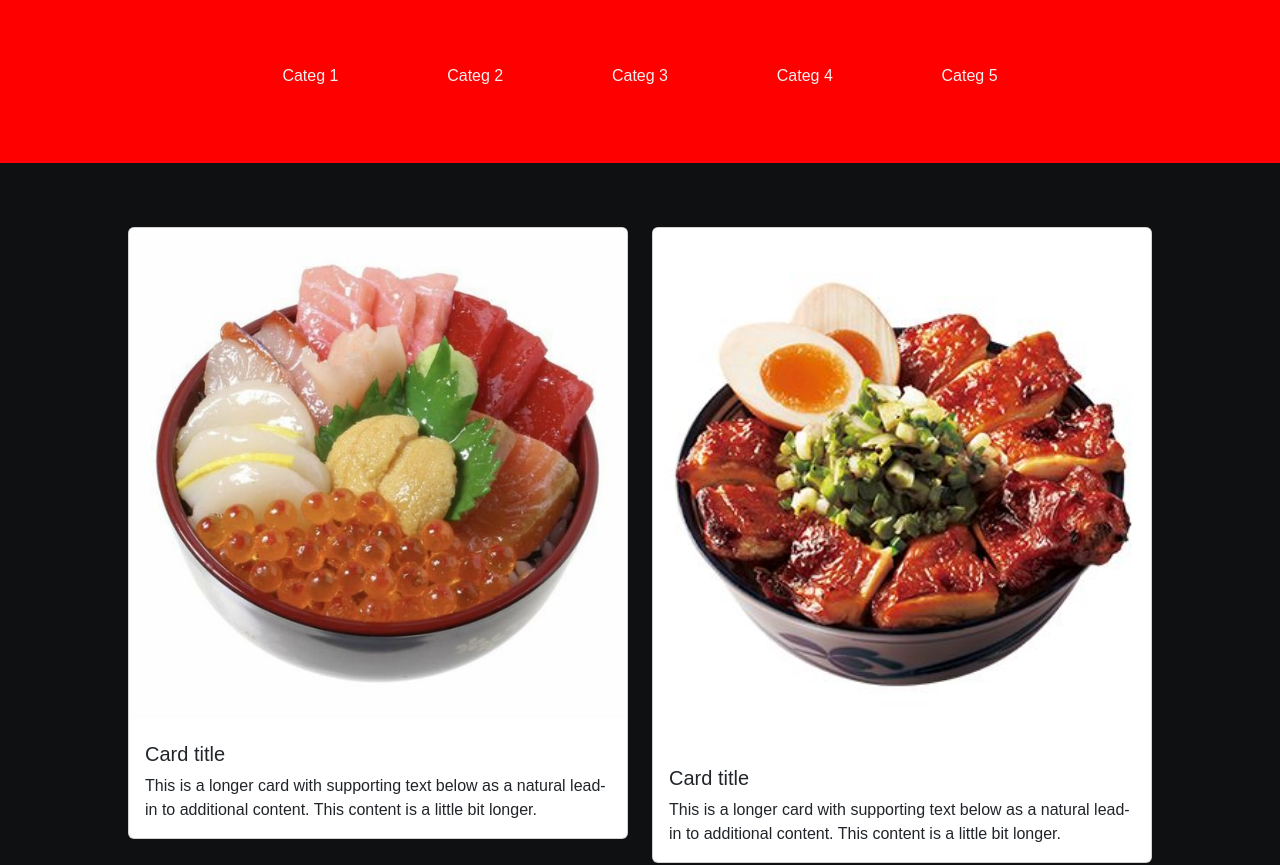
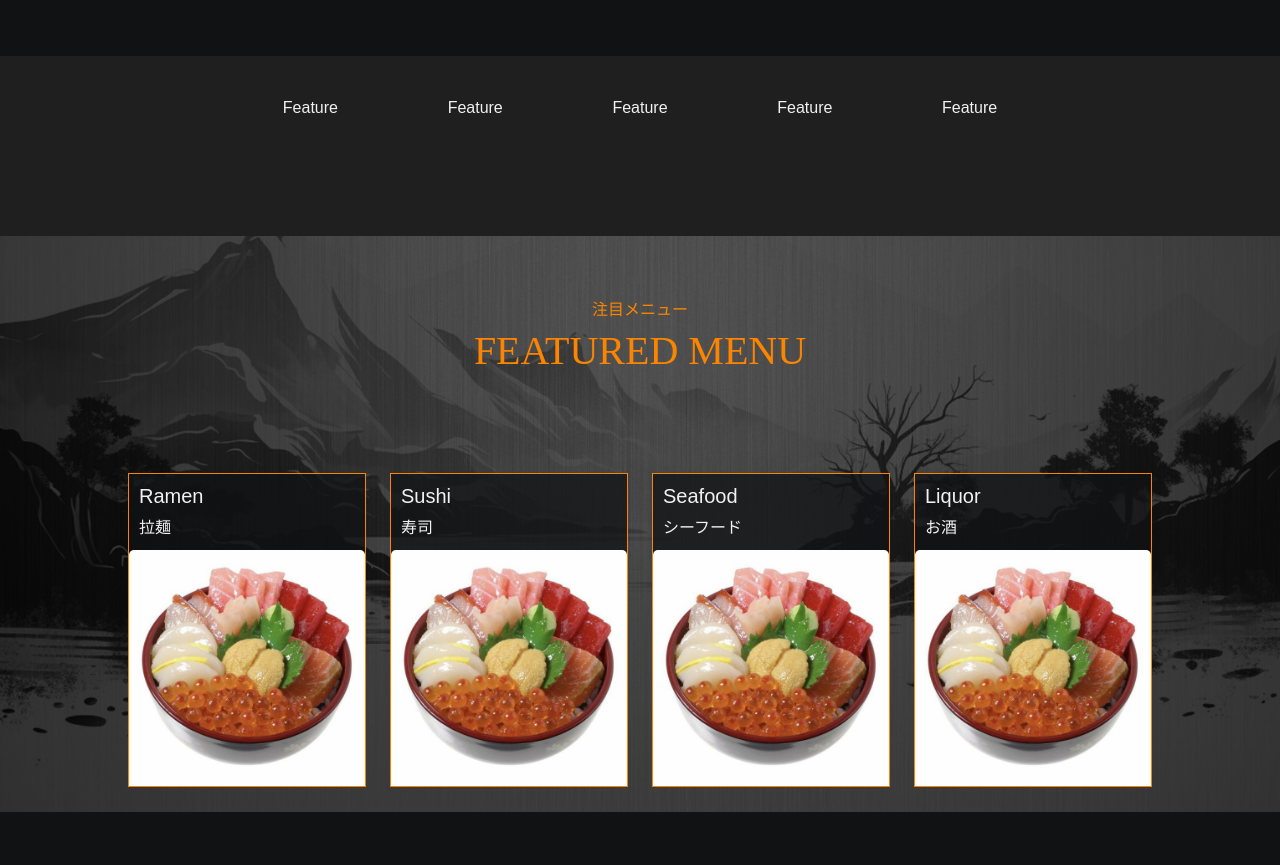
Before and after one commit to Mar1154/TSA4.2-AWD-FEUTECH, a plain HTML site: page index.html in a window 1280 px wide. Shown: the part 760-1625 px from the top of the page. After the commit the page ends 1572 px from the top, so only its background shows below. Drawn offline with nearby package versions, Linux system fonts and the light colour scheme.

Commit message:
Add files via upload

```diff
--- a/index.html
+++ b/index.html
@@ -13,6 +13,7 @@
             box-sizing: border-box;
         }
         body {
+            background-color: #101214;
             color: #f1f1f1;
             font-family: 'Poppins', sans-serif;
             overflow-x: hidden;
@@ -23,6 +24,7 @@
             justify-content: space-between;
             align-items: center;
             padding: 5% 10%;
+            height: 760px;
         }
         .welcome-container .textBox {
             display: flex;
@@ -30,14 +32,49 @@
             justify-content: center;
         }
         .menu-container {
-            background-color: #0E1012;
+            background-image: url('assets/Images/inkArt1.png');
+            background-repeat: no-repeat;
+            background-size: cover;
+            background-position: center;
         }
        .menu-container .ratings {
-            background-color: red;
+            background-color: #1F1F1F;
+            padding: 20px 10% 20px 10%;
+            height: 180px;
+        }
+        .menu-container .textBox {
+            margin: 5% 0;
+            display: flex;
+            flex-direction: column;
+            align-items: center;
+            justify-content: center;
+            color: #fb8500;
+            font-family: 'Times New Roman', Times, serif;
+        }
+        .menu-container .row {
             padding: 2% 10%;
         }
-        .menu-container .row {
-            padding: 5% 10%;
+        .card {
+            background-color: rgb(16, 18, 20, 75%);
+            border: 1px solid #fb8500;
+            border-radius: 0px;
+            color: #f1f1f1;
+            height: auto;
+            flex-direction: column-reverse;
+
+            .imgBox {
+                width: 100%;
+                height: auto;
+                overflow: hidden;
+                img {
+                    width: 100%;
+                    height: auto;
+                    object-fit: cover;
+                }
+            }
+            .card-body {
+                padding: 10px;
+            }
         }
     </style>
 </head>
@@ -74,7 +111,7 @@
             <p>Enjoy the best Japanese food in town</p>
         </div>
         <div class="imgBox">
-            <img src="Images/food1.jpg" alt="mainFood">
+            <img src="assets/Images/food1.jpg" alt="mainFood">
         </div>
     </div>
     <div class="menu-container">
@@ -82,57 +119,69 @@
             <div class="container text-center">
                 <div class="row">
                   <div class="col">
-                    Categ 1
+                    Feature
                   </div>
                   <div class="col">
-                    Categ 2
+                    Feature
                   </div>
                   <div class="col">
-                    Categ 3
+                    Feature
                   </div>
                   <div class="col">
-                    Categ 4
+                    Feature
                   </div>
                   <div class="col">
-                    Categ 5
+                    Feature
                   </div>
                 </div>
               </div>
         </div>
-        <div class="row row-cols-1 row-cols-md-2 g-4">
+        <div class="textBox">
+          <h6>注目メニュー</h6>
+          <h1>FEATURED MENU</h1>
+        </div>
+        <div class="row row-cols-1 row-cols-md-4 g-4">
             <div class="col">
               <div class="card">
-                <img src="Images/Food1.jpg" class="card-img-top" alt="...">
+                <div class="imgBox">
+                  <img src="assets/Images/Food1.jpg" class="card-img-top" alt="...">
+                </div>
                 <div class="card-body">
-                  <h5 class="card-title">Card title</h5>
-                  <p class="card-text">This is a longer card with supporting text below as a natural lead-in to additional content. This content is a little bit longer.</p>
+                  <h5 class="card-title">Ramen</h5>
+                  <p class="card-text">拉麺</p>
                 </div>
               </div>
             </div>
             <div class="col">
               <div class="card">
-                <img src="Images/Food2.jpg" class="card-img-top" alt="...">
+                <div class="imgBox">
+                  <img src="assets/Images/Food1.jpg" class="card-img-top" alt="...">
+                </div>
                 <div class="card-body">
-                  <h5 class="card-title">Card title</h5>
-                  <p class="card-text">This is a longer card with supporting text below as a natural lead-in to additional content. This content is a little bit longer.</p>
+                  <h5 class="card-title">Sushi</h5>
+                  <p class="card-text">寿司</p>
                 </div>
               </div>
             </div>
             <div class="col">
               <div class="card">
-                <img src="Images/Food3.jpg" class="card-img-top" alt="...">
+                <div class="imgBox">
+                  <img src="assets/Images/Food1.jpg" class="card-img-top" alt="...">
+                </div>
                 <div class="card-body">
-                  <h5 class="card-title">Card title</h5>
-                  <p class="card-text">This is a longer card with supporting text below as a natural lead-in to additional content.</p>
+                  <h5 class="card-title">Seafood</h5>
+                  <p class="card-text">シーフード</p>
                 </div>
               </div>
             </div>
             <div class="col">
               <div class="card">
-                <img src="Images/Food4.jpg" class="card-img-top" alt="...">
+                <div class="imgBox">
+                  <img src="assets/Images/Food1.jpg" class="card-img-top" alt="...">
+                </div>
                 <div class="card-body">
-                  <h5 class="card-title">Card title</h5>
-                  <p class="card-text">This is a longer card with supporting text below as a natural lead-in to additional content. This content is a little bit longer.</p>
+                  <h5 class="card-title">Liquor</h5>
+                  <p class="card-text">お酒</p>
                 </div>
               </div>
             </div>
```
Also changed, not shown: assets/Images/Food1.jpg (added), assets/Images/Food2.jpg (added), assets/Images/Food3.jpg (added), assets/Images/Food4.jpg (added), assets/Images/Food5.jpg (added), assets/Images/inkArt1.png (added), assets/Style/style.css (added).
